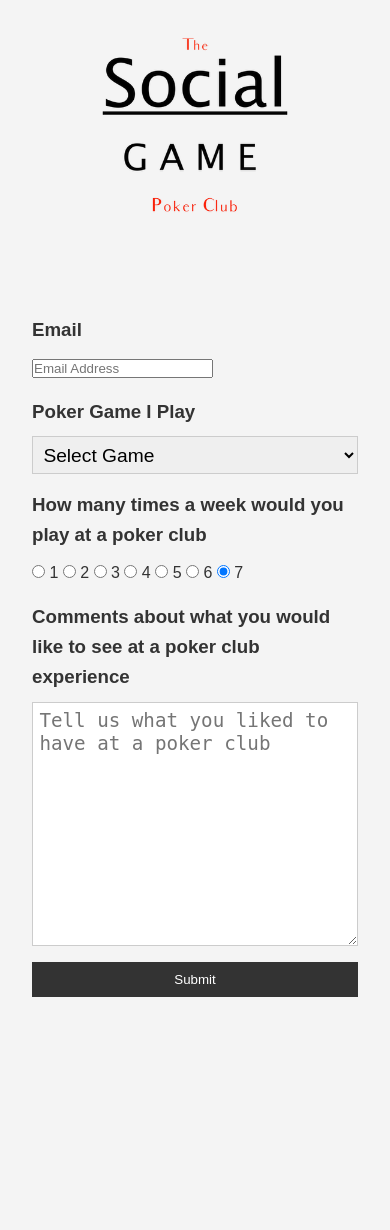
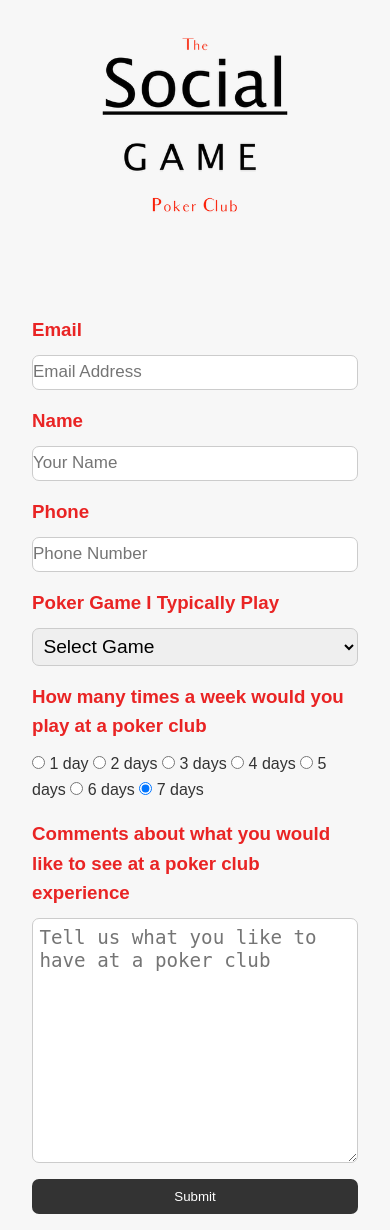
Before and after one commit to MichaelZane/python-web, a Flask app: page / in a window 390 px wide. Shown: the part 17-1247 px from the top of the page. Before the commit the page ends 1014 px from the top, so only its background shows below. Run offline with Flask 2, Linux system fonts and the light colour scheme; parts of the project's set-up code (start-up, migrations or seed data) failed here and were passed over.

Commit message:
added name, phone as fields

```diff
--- a/app.py
+++ b/app.py
@@ -7,7 +7,7 @@ app = Flask(__name__)
 
 
 
-ENV = 'prod'
+ENV = 'dev'
 
 if ENV == 'dev':
     SQLALCHEMY_DATABASE_URI = os.environ.get("SQLALCHEMY_DATABASE_URI")
@@ -27,13 +27,17 @@ class Feedback(db.Model):
     __tablename__ = 'feedback'
     id = db.Column(db.Integer, primary_key=True)
     email = db.Column(db.String(200), unique=True)
-    dealer = db.Column(db.String(200))
+    name = db.Column(db.string(30))
+    phone = db.Column(db.Integer, (10))
+    select_game = db.Column(db.String(200))
     time_played = db.Column(db.Integer)
     comments = db.Column(db.Text())
 
-    def __init__(self, email, dealer, time_played, comments):
+    def __init__(self, email, name, phone, select_game, time_played, comments):
         self.email = email
-        self.dealer = dealer
+        self.name = name
+        self.phone = phone
+        self.select_game = select_game
         self.time_played = time_played
         self.comments = comments
 
@@ -45,19 +49,21 @@ def index():
 def submit():
     if request.method == 'POST':
         email = request.form['email']
+        name = request.form['name']
+        phone = request.form['phone']
         select_game = request.form['select_game']
         time_played = request.form['time_played']
         comments = request.form['comments']
 
 
-        if email == '' or select_game == '':
+        if email == '' or select_game == '' or name == '':
             return render_template('index.html', message='Please enter required fields')
 
         if db.session.query(Feedback).filter(Feedback.email == email).count() == 0:
-            data = Feedback(email, select_game, time_played, comments)
+            data = Feedback(email, name, phone, select_game, time_played, comments)
             db.session.add(data)
             db.session.commit()
-            send_mail(email, select_game, time_played, comments)
+            send_mail(email, name, phone, select_game, time_played, comments)
             return render_template('success.html')
         return render_template('index.html', message='You have already submitted feedback')
 
--- a/send_mail.py
+++ b/send_mail.py
@@ -1,13 +1,13 @@
 import smtplib
 from email.mime.text import MIMEText
 
-def send_mail(email, select_game, time_played, comments):
+def send_mail(email, name, phone, select_game, time_played, comments):
 
     smtp_server ='smtp.mailtrap.io'
     port = 2525
     login = '3bd9f4b09820e7'
     password = '0d074f1b22418d'
-    message=f"<h3>New feedback</h3><ul><li>Email: {email}</li><li>Select Game: {select_game}</li><li>Time Played: {time_played}</li><li>Comments: {comments}</li></ul>"
+    message=f"<h3>New feedback</h3><ul><li>Email: {email}</li><li>Name: {name}</li><li>Phone: {phone}</li><li>Select Game: {select_game}</li><li>Time Played: {time_played}</li><li>Comments: {comments}</li></ul>"
 
     sender_email = 'from@example.com'
     receiver_email = 'to@example.com'
--- a/static/style.css
+++ b/static/style.css
@@ -5,7 +5,7 @@
 }
 
 body {
-	background: #f4f4f4;
+	background: #f4f4f4ad;
 	font-family: Arial, Helvetica, sans-serif;
 	color: #333;
 	line-height: 1.6;
@@ -25,6 +25,7 @@ h1 {
 
 h3 {
 	margin-bottom: 10px;
+	color: rgb(233, 36, 36);
 }
 
 img {
@@ -49,7 +50,17 @@ img {
 	margin: 1rem 0;
 }
 
-input[type='text'],
+
+input.email,
+input.name,
+input.phone {
+	width: 100%;
+	height: 35px;
+	border-radius: 7px;
+	font-size: 17px;
+	border: 1px solid #ccc;
+}
+
 select,
 textarea {
 	display: block;
@@ -57,6 +68,7 @@ textarea {
 	padding: 0.4rem;
 	font-size: 1.2rem;
 	border: 1px solid #ccc;
+	border-radius: 7px;
 }
 
 .btn {
@@ -69,4 +81,5 @@ textarea {
 	cursor: pointer;
 	outline: none;
 	margin-top: 1rem;
+	border-radius: 7px;
 }
--- a/templates/index.html
+++ b/templates/index.html
@@ -17,13 +17,32 @@
             <div class='form-group'>
                 <h3>Email</h3>
                 <input
+                    class='email'
                     type="email"
                     name="email"
                     placeholder="Email Address"
                 />
-        </div>
+            </div>
+            <div class='form-group'>
+              <h3>Name</h3>
+              <input
+                  class='name'
+                  type="text"
+                  name="name"
+                  placeholder="Your Name"
+              />
+            </div>
+            <div class='form-group'>
+              <h3>Phone</h3>
+              <input
+                  class='phone'
+                  type="integer"
+                  name="phone"
+                  placeholder="Phone Number"
+              />
+      </div>
         <div class="form-group">
-          <h3>Poker Game I Play</h3>
+          <h3>Poker Game I Typically Play</h3>
           <select name="select_game">
             <option value="">Select Game</option>
             <option value="1/3 NL HoldEm">1/3 NL HoldEm</option>
@@ -34,13 +53,13 @@
         </div>
         <div class="form-group">
           <h3>How many times a week would you play at a poker club</h3>
-          <input type="radio" name="time_played" value="1" /> 1
-          <input type="radio" name="time_played" value="2" /> 2
-          <input type="radio" name="time_played" value="3" /> 3
-          <input type="radio" name="time_played" value="4" /> 4
-          <input type="radio" name="time_played" value="5" /> 5
-          <input type="radio" name="time_played" value="6" /> 6
-          <input type="radio" name="time_played" value="7" checked/> 7
+          <input type="radio" name="time_played" value="1" /> 1 day
+          <input type="radio" name="time_played" value="2" /> 2 days
+          <input type="radio" name="time_played" value="3" /> 3 days
+          <input type="radio" name="time_played" value="4" /> 4 days
+          <input type="radio" name="time_played" value="5" /> 5 days
+          <input type="radio" name="time_played" value="6" /> 6 days
+          <input type="radio" name="time_played" value="7" checked/> 7 days
         </div>
         <div class="form-group">
           <h3>Comments about what you would like to see at a poker club experience</h3>
@@ -49,7 +68,7 @@
             id=""
             cols="30"
             rows="10"
-            placeholder="Tell us what you liked to have at a poker club"
+            placeholder="Tell us what you like to have at a poker club"
           ></textarea>
         </div>
         <input type="submit" value="Submit" class="btn" />
```
